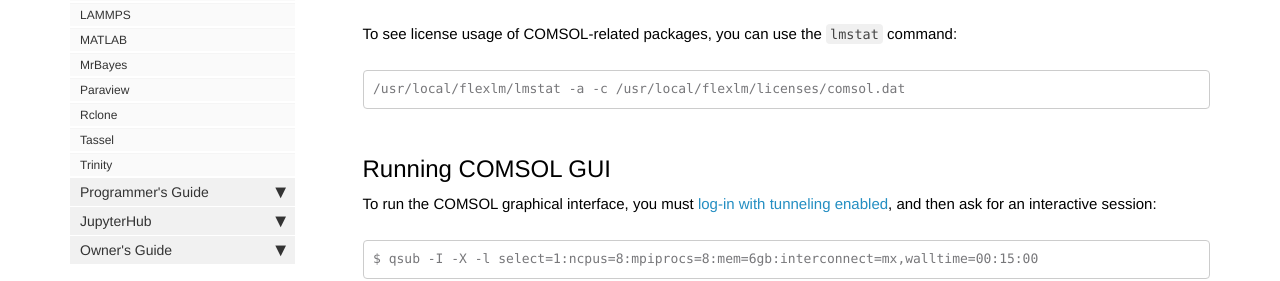
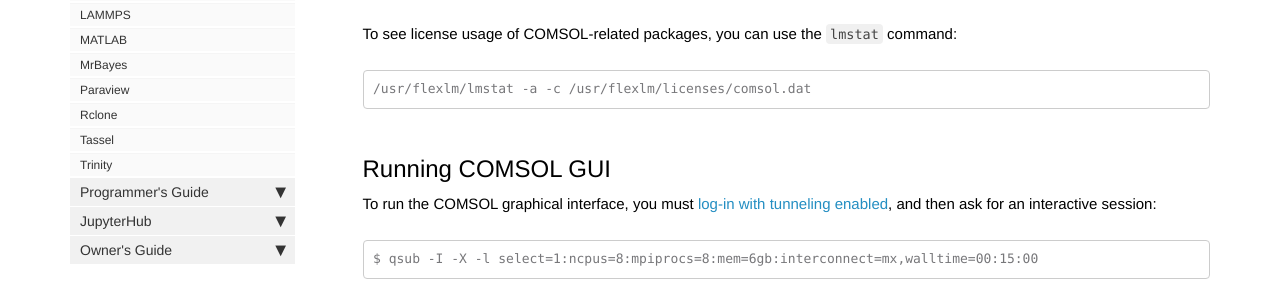
Before and after one commit to clemsonciti/palmetto-documentation, a Jekyll site: the page built from pages/documentation/software_comsol.md, in a window 1280 px wide and 900 px high. Shown: the part 462-743 px from the top of the window. Built offline with Jekyll 4.4.1, drawn with Linux system fonts in a browser that asks for light colours; nearby versions of some CDN libraries; comment, search, counter and statistics services are not loaded.

Commit message:
change path of checking license command

```diff
--- a/pages/documentation/software_comsol.md
+++ b/pages/documentation/software_comsol.md
@@ -20,7 +20,7 @@
 you can use the `lmstat` command:
 
 ~~~
-/usr/local/flexlm/lmstat -a -c /usr/local/flexlm/licenses/comsol.dat
+/usr/flexlm/lmstat -a -c /usr/flexlm/licenses/comsol.dat
 ~~~
 
 ## Running COMSOL GUI
```
Also changed, not shown: pages/documentation/software_abaqus.md (+1 -1 lines), pages/documentation/software_matlab.md (+1 -1 lines).
